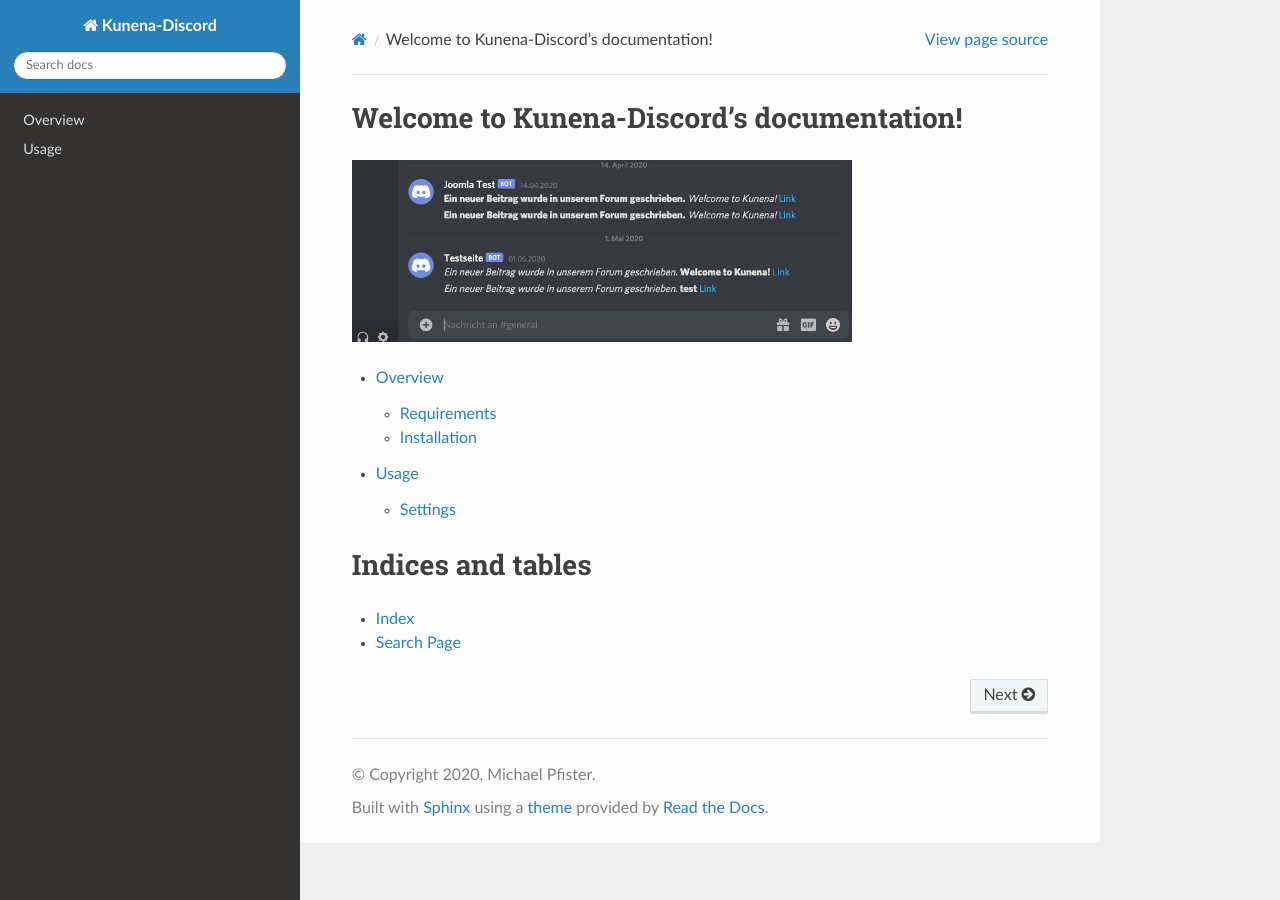
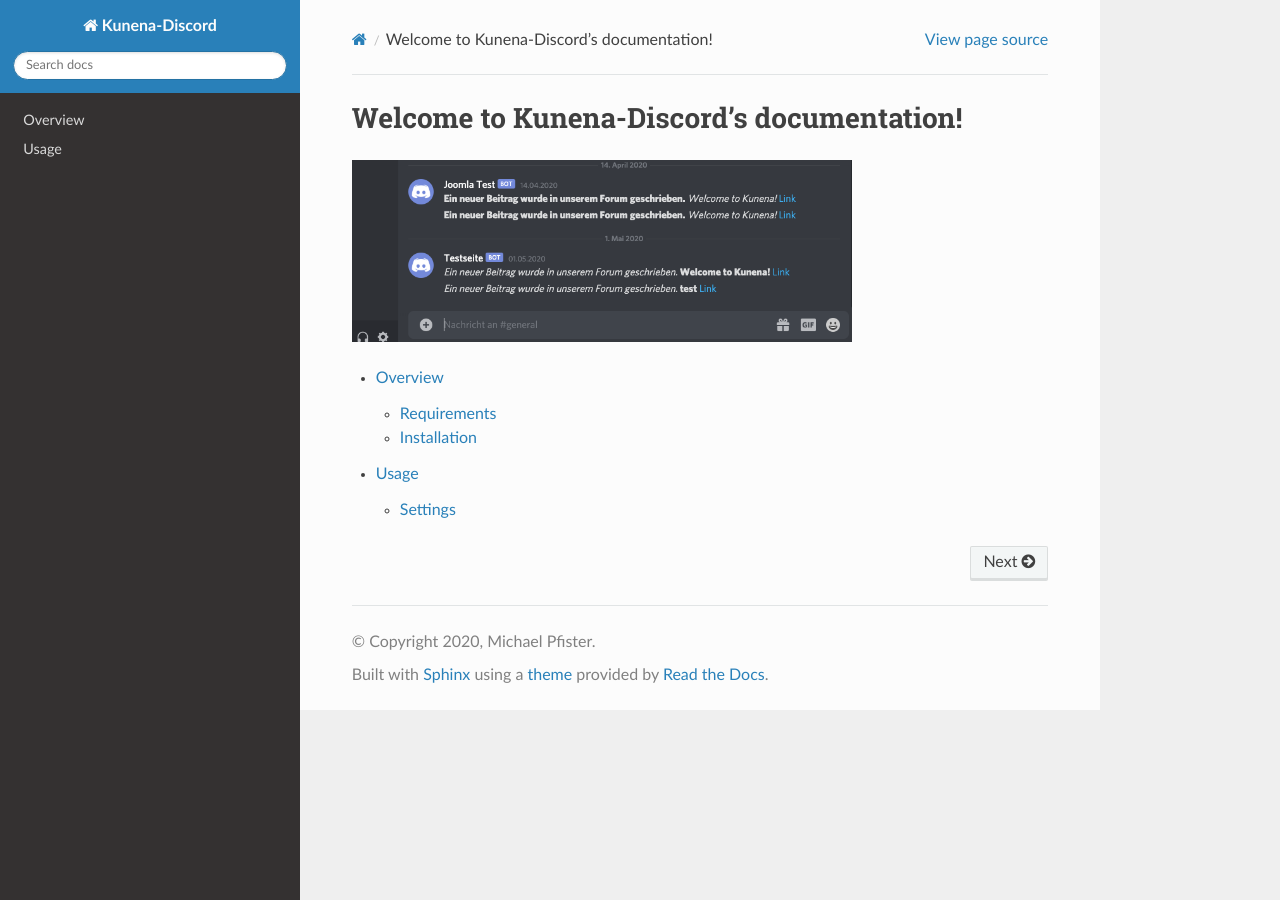
Before and after one commit to pfitzer/kunena-discord, a Sphinx documentation site: the page built from docs/index.rst, in a window 1280 px wide. Built offline with Sphinx 7.4.7 and the Read the Docs theme 2.0.0, drawn with Linux system fonts in a browser that asks for light colours.

```diff
--- a/docs/conf.py
+++ b/docs/conf.py
@@ -54,8 +54,8 @@ html_theme = "sphinx_rtd_theme"
 html_theme_path = [sphinx_rtd_theme.get_html_theme_path()]
 
 # Set up PHP syntax highlights
-from sphinx.highlighting import lexers
-from pygments.lexers.web import PhpLexer
-lexers["php"] = PhpLexer(startinline=True, linenos=1)
-lexers["php-annotations"] = PhpLexer(startinline=True, linenos=1)
-primary_domain = "php"
+# from sphinx.highlighting import lexers
+# from pygments.lexers.web import PhpLexer
+# lexers["php"] = PhpLexer(startinline=True, linenos=1)
+# lexers["php-annotations"] = PhpLexer(startinline=True, linenos=1)
+# primary_domain = "php"
--- a/docs/index.rst
+++ b/docs/index.rst
@@ -16,11 +16,3 @@ Welcome to Kunena-Discord's documentation!
    overview
 
    usage
-
-
-
-Indices and tables
-==================
-
-* :ref:`genindex`
-* :ref:`search`
```
